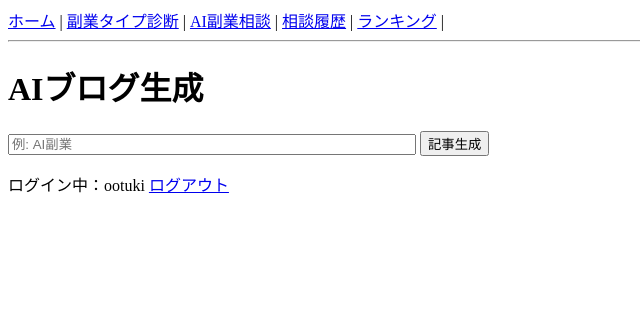
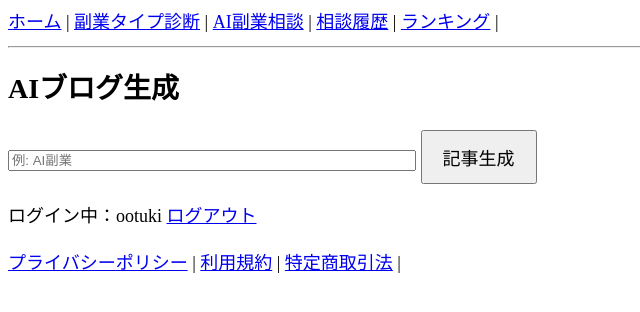
Before and after one commit to tetsuyaotsuki19730223-alt/fukugyo, a Django app: page /ai-blog/ in a window 1280 px wide. Shown: the top 312 px of the page, without its empty margins (0-640 px from the left). Run offline with Django 4.2, Linux system fonts and the light colour scheme; a user stored in the database is signed in.

Commit message:
add legal pages

```diff
--- a/snippets/templates/base.html
+++ b/snippets/templates/base.html
@@ -5,6 +5,31 @@
 <title>AI副業コーチ</title>
 <link rel="canonical" href="https://www.ai-sidejob-coach.net/">
 <meta name="viewport" content="width=device-width, initial-scale=1">
+<style>
+
+body{
+    font-size:18px;
+    line-height:1.6;
+}
+
+h1{
+    font-size:28px;
+}
+
+h2{
+    font-size:24px;
+}
+
+button{
+    font-size:18px;
+    padding:12px 20px;
+}
+
+textarea{
+    font-size:16px;
+}
+
+</style>
 </head>
 
 <body>
@@ -35,5 +60,16 @@
 </p>
 
 {% endif %}
+
+<footer>
+
+<a href="/privacy/">プライバシーポリシー</a> |
+
+<a href="/terms/">利用規約</a> |
+
+<a href="/legal/">特定商取引法</a> |
+
+</footer>
+
 </body>
 </html>
```
